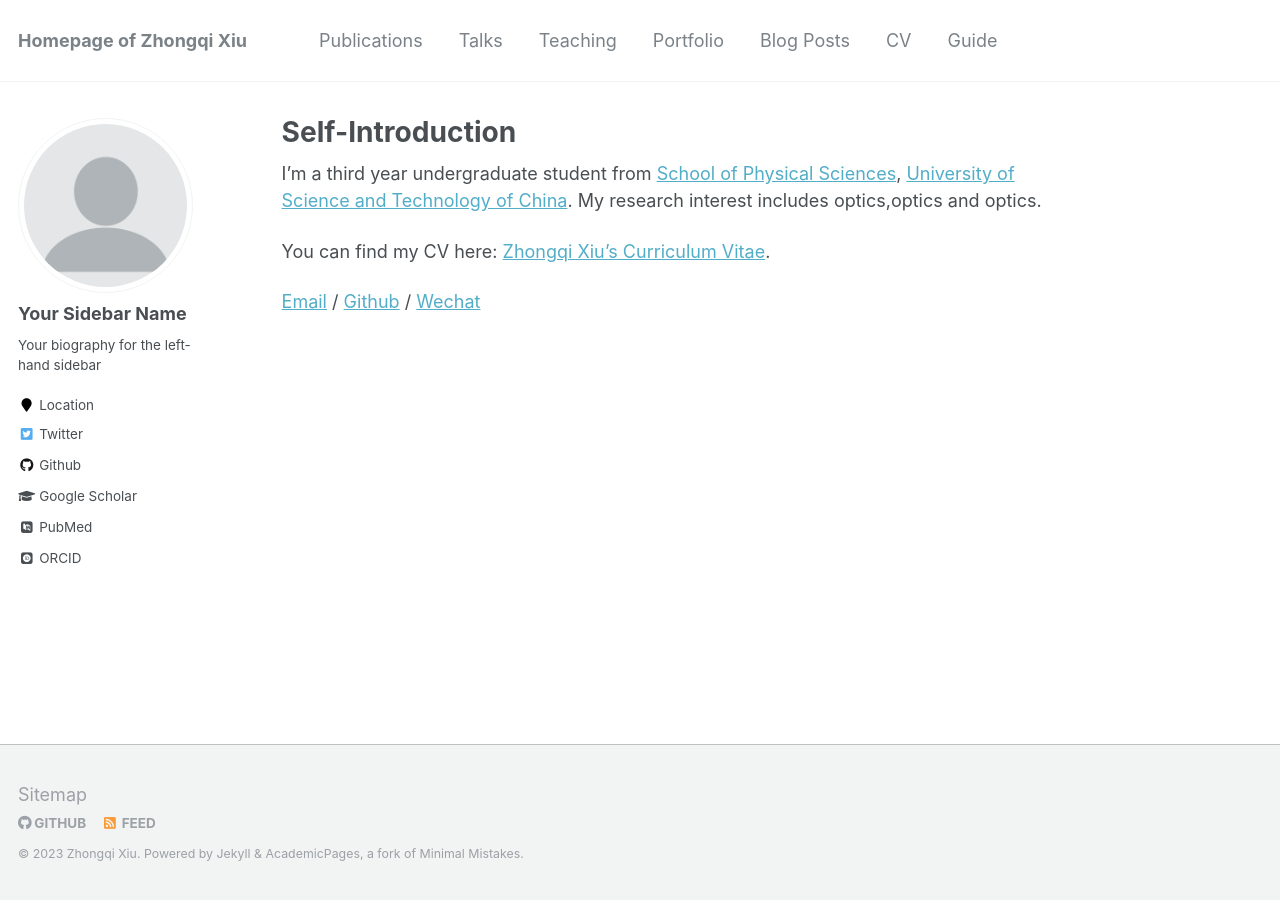
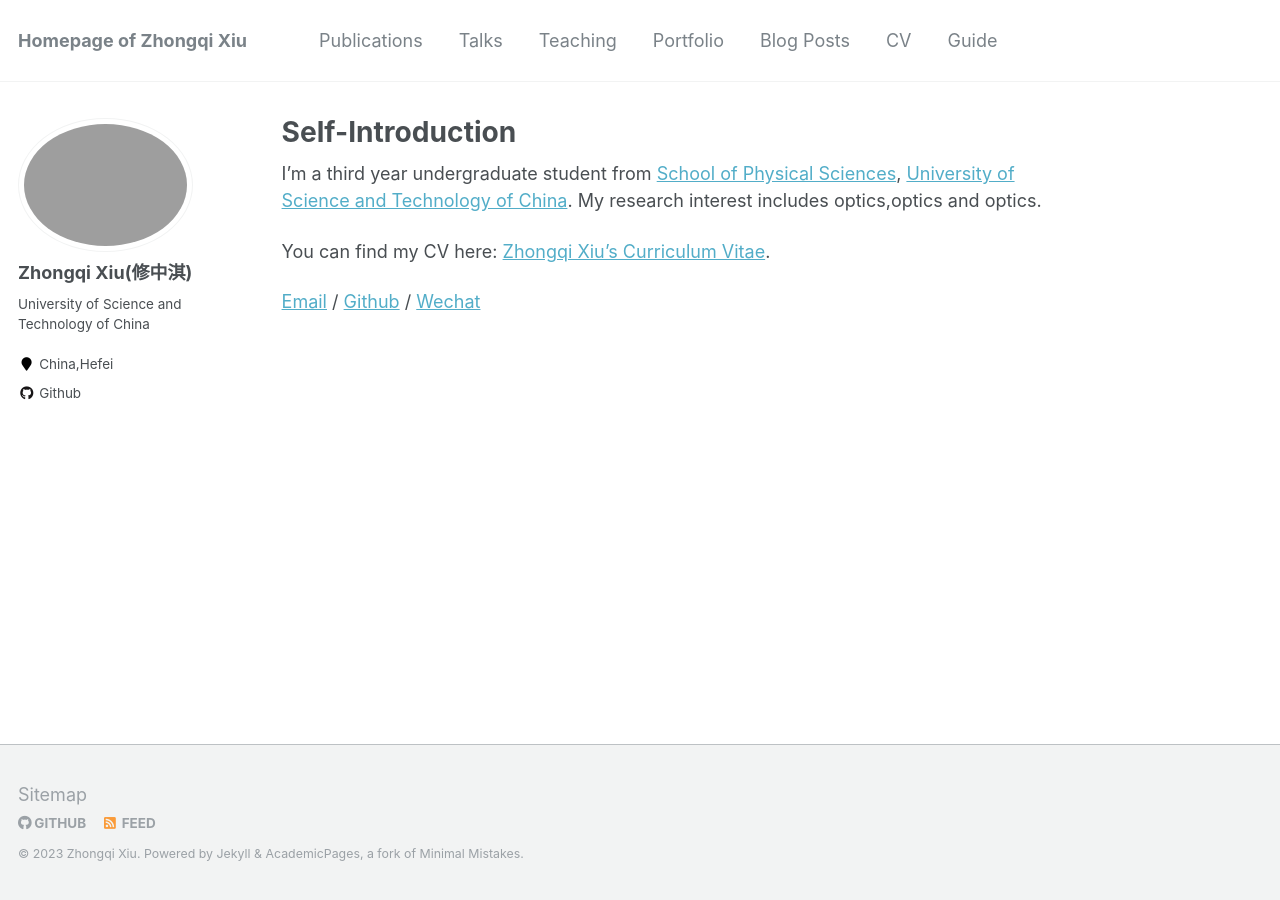
Before and after one commit to k-telux/k-telux.github.io, a Jekyll site: the page built from _pages/about.md, in a window 1280 px wide. Built offline with Jekyll 4.4.1, drawn with Linux system fonts in a browser that asks for light colours; some web fonts are replaced.

Commit message:
Update _config.yml

```diff
--- a/_config.yml
+++ b/_config.yml
@@ -80,13 +80,13 @@ analytics:
 
 # Site Author
 author:
-  name             : "Your Sidebar Name"
-  avatar           : "profile.png"
-  bio              : "Your biography for the left-hand sidebar"
-  location         : "Location"
+  name             : "Zhongqi Xiu(修中淇)"
+  avatar           : "xiu.png"
+  bio              : "University of Science and Technology of China"
+  location         : "China,Hefei"
   employer         :
-  pubmed           : "https://www.ncbi.nlm.nih.gov/pubmed/?term=john+snow"
-  googlescholar    : "http://yourfullgooglescholarurl.com"
+  pubmed           :
+  googlescholar    :
   email            :
   researchgate     :  # example: "https://www.researchgate.net/profile/yourprofile"
   uri              :
@@ -96,20 +96,20 @@ author:
   flickr           :
   facebook         :
   foursquare       :
-  github           : "academicpages"
+  github           : "https://github.com/k-telux"
   google_plus      :
   keybase          :
   instagram        :
   impactstory      : #"https://profiles.impactstory.org/u/xxxx-xxxx-xxxx-xxxx"
   lastfm           :
   linkedin         :
-  orcid            : "http://orcid.org/yourorcidurl"
+  orcid            :
   pinterest        :
   soundcloud       :
   stackoverflow    : # http://stackoverflow.com/users/123456/username
   steam            :
   tumblr           :
-  twitter          : "replacethistwitterhandle"
+  twitter          :
   vine             :
   weibo            :
   xing             :
```
